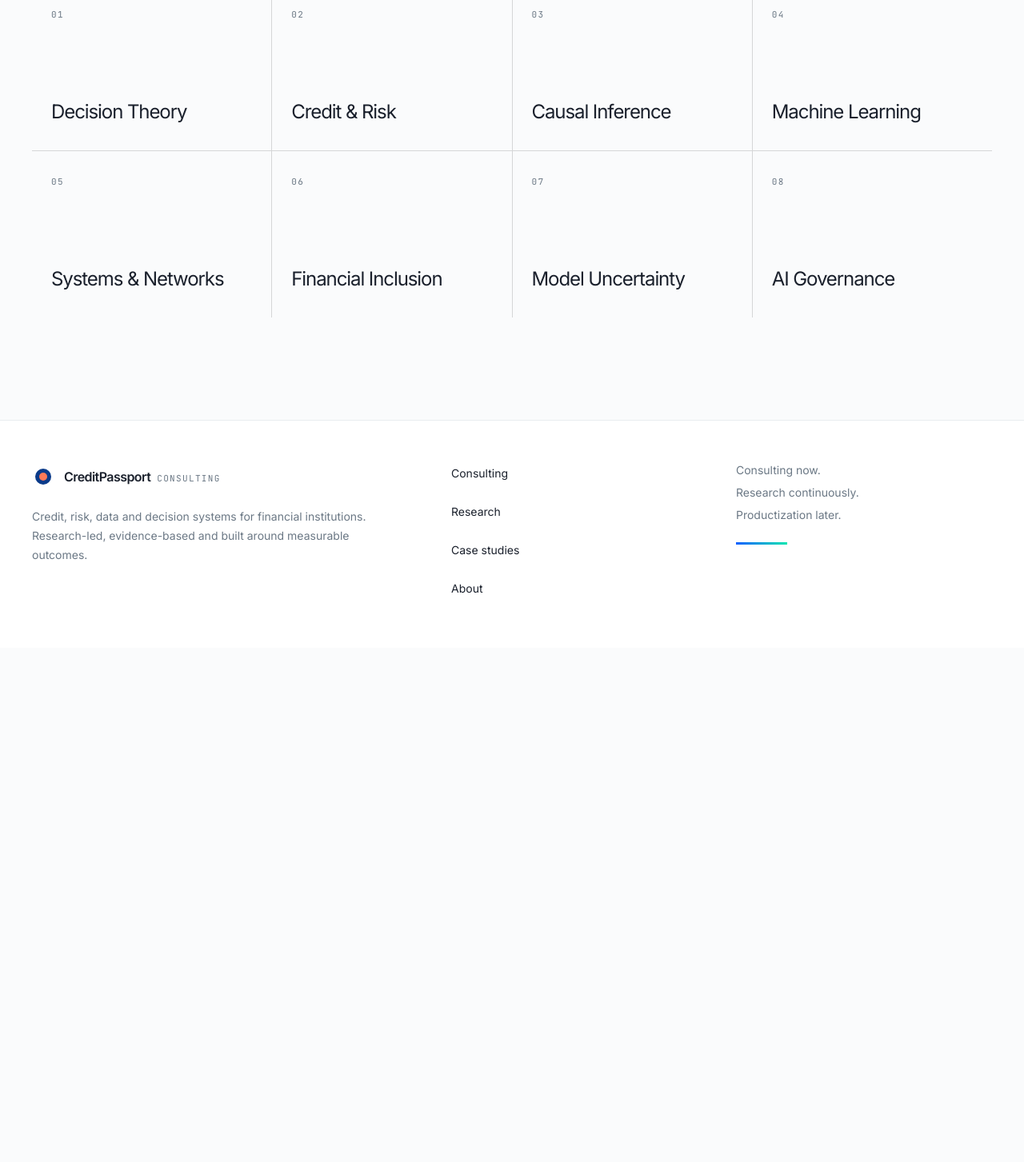
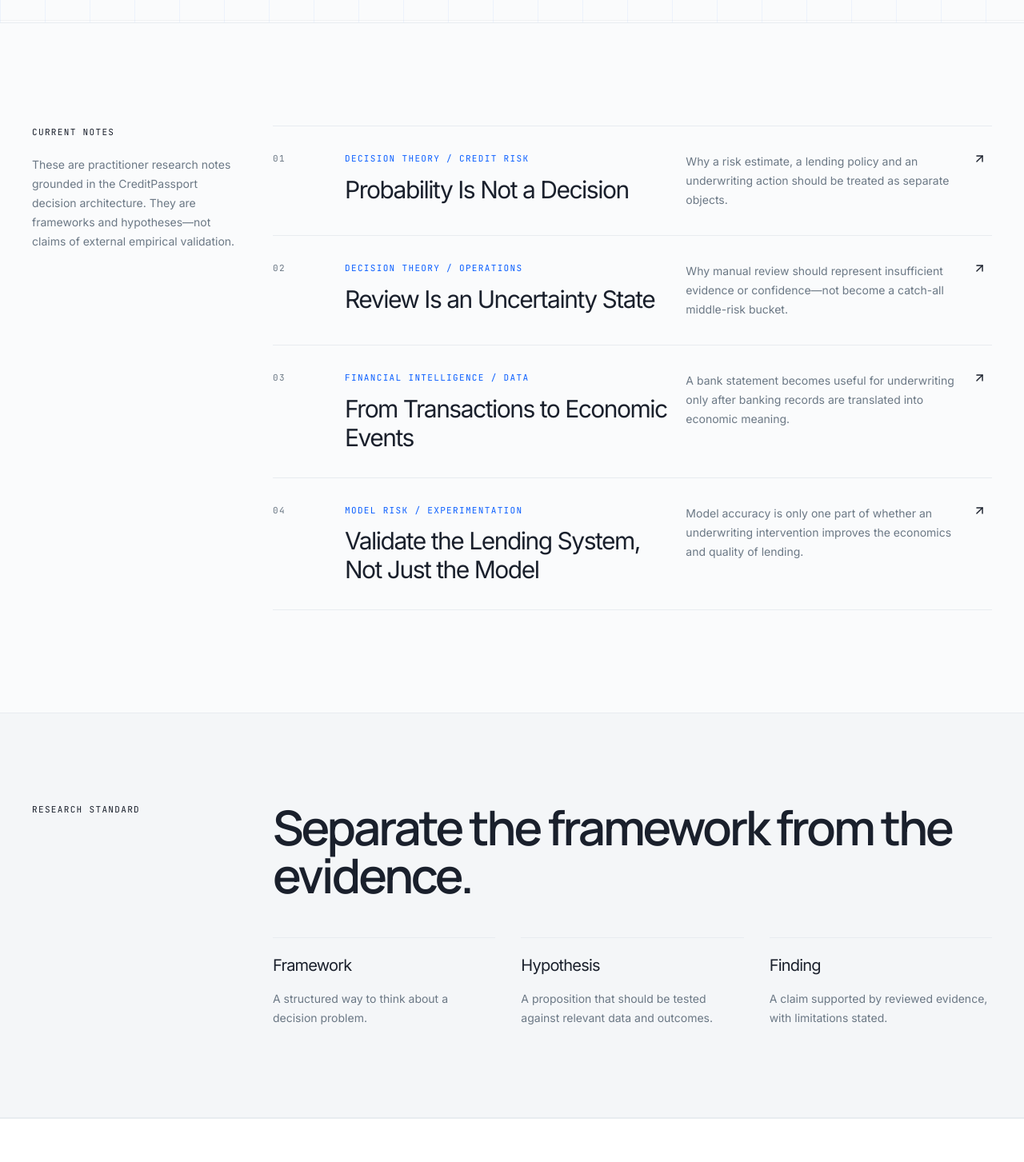
Before and after one commit to AdepojuJeremy/credit-passport-consultancy, a Next.js app: page /research in a window 1280 px wide. Shown: the part 600-2053 px from the top of the page at 80% size. Before the commit the page ends 1410 px from the top, so only its background shows below. Built offline with nearby package versions, Linux system fonts and the light colour scheme.

Commit message:
feat: publish research note index

```diff
--- a/app/research/page.tsx
+++ b/app/research/page.tsx
@@ -1,24 +1,78 @@
 import type { Metadata } from "next";
-import { researchTopics } from "@/data/research";
+import Link from "next/link";
+import { ArrowUpRight } from "lucide-react";
+import { researchPosts } from "@/data/research-posts";
 
-export const metadata: Metadata = { title: "Research" };
+export const metadata: Metadata = {
+  title: "Research",
+  description:
+    "CreditPassport Research: practitioner research on decision theory, credit risk, financial intelligence, model risk and decision systems.",
+};
 
 export default function ResearchPage() {
   return (
-    <section className="site-container py-20 md:py-32">
+    <>
+      <section className="section-grid border-b hairline">
+        <div className="site-container py-20 md:py-32">
           <p className="kicker">CreditPassport Research</p>
           <h1 className="section-title mt-8 max-w-5xl">Research for consequential decisions.</h1>
           <p className="mt-8 max-w-3xl text-lg leading-7 text-[color:var(--muted)]">
-        The research practice studies decision-making under uncertainty across credit, risk, causal inference, machine learning and economic systems. Publications will be added as reviewed research notes and papers are prepared for release.
+            We study how lenders and financial institutions make high-stakes decisions under uncertainty: how evidence becomes features, predictions become policy, uncertainty becomes review, and interventions are validated against real outcomes.
           </p>
-      <div className="mt-20 grid gap-px bg-black/15 sm:grid-cols-2 lg:grid-cols-4">
-        {researchTopics.map((topic, index) => (
-          <article key={topic} className="min-h-52 bg-[color:var(--background)] p-6">
-            <span className="kicker text-[color:var(--muted)]">0{index + 1}</span>
-            <h2 className="mt-24 text-2xl tracking-[-0.045em]">{topic}</h2>
-          </article>
+        </div>
+      </section>
+
+      <section className="site-container py-20 md:py-32">
+        <div className="grid gap-10 lg:grid-cols-[0.45fr_1.55fr]">
+          <div className="lg:sticky lg:top-28 lg:self-start">
+            <p className="kicker">Current notes</p>
+            <p className="mt-5 max-w-sm text-sm leading-6 text-[color:var(--muted)]">
+              These are practitioner research notes grounded in the CreditPassport decision architecture. They are frameworks and hypotheses—not claims of external empirical validation.
+            </p>
+          </div>
+
+          <div className="border-t hairline">
+            {researchPosts.map((post) => (
+              <Link
+                key={post.slug}
+                href={`/research/${post.slug}`}
+                className="group grid gap-5 border-b hairline py-8 md:grid-cols-[70px_1.2fr_1fr_24px] md:items-start"
+              >
+                <span className="kicker text-[color:var(--muted)]">{post.number}</span>
+                <div>
+                  <p className="kicker text-[color:var(--brand-blue)]">{post.category}</p>
+                  <h2 className="mt-3 text-3xl tracking-[-0.05em]">{post.title}</h2>
+                </div>
+                <p className="max-w-xl text-sm leading-6 text-[color:var(--muted)]">{post.dek}</p>
+                <ArrowUpRight className="transition-transform group-hover:-translate-y-1 group-hover:translate-x-1" size={17} />
+              </Link>
             ))}
           </div>
+        </div>
       </section>
+
+      <section className="border-y hairline bg-[color:var(--panel)]">
+        <div className="site-container grid gap-10 py-20 md:grid-cols-[0.45fr_1.55fr] md:py-28">
+          <p className="kicker">Research standard</p>
+          <div>
+            <h2 className="max-w-4xl font-[family-name:var(--font-manrope)] text-4xl font-semibold tracking-[-0.05em] md:text-6xl">
+              Separate the framework from the evidence.
+            </h2>
+            <div className="mt-12 grid gap-8 sm:grid-cols-3">
+              {[
+                ["Framework", "A structured way to think about a decision problem."],
+                ["Hypothesis", "A proposition that should be tested against relevant data and outcomes."],
+                ["Finding", "A claim supported by reviewed evidence, with limitations stated."],
+              ].map(([title, copy]) => (
+                <div key={title} className="border-t hairline pt-5">
+                  <h3 className="text-xl tracking-[-0.04em]">{title}</h3>
+                  <p className="mt-4 text-sm leading-6 text-[color:var(--muted)]">{copy}</p>
+                </div>
+              ))}
+            </div>
+          </div>
+        </div>
+      </section>
+    </>
   );
 }
```
Lines whose indentation alone changed are shown as unchanged.
